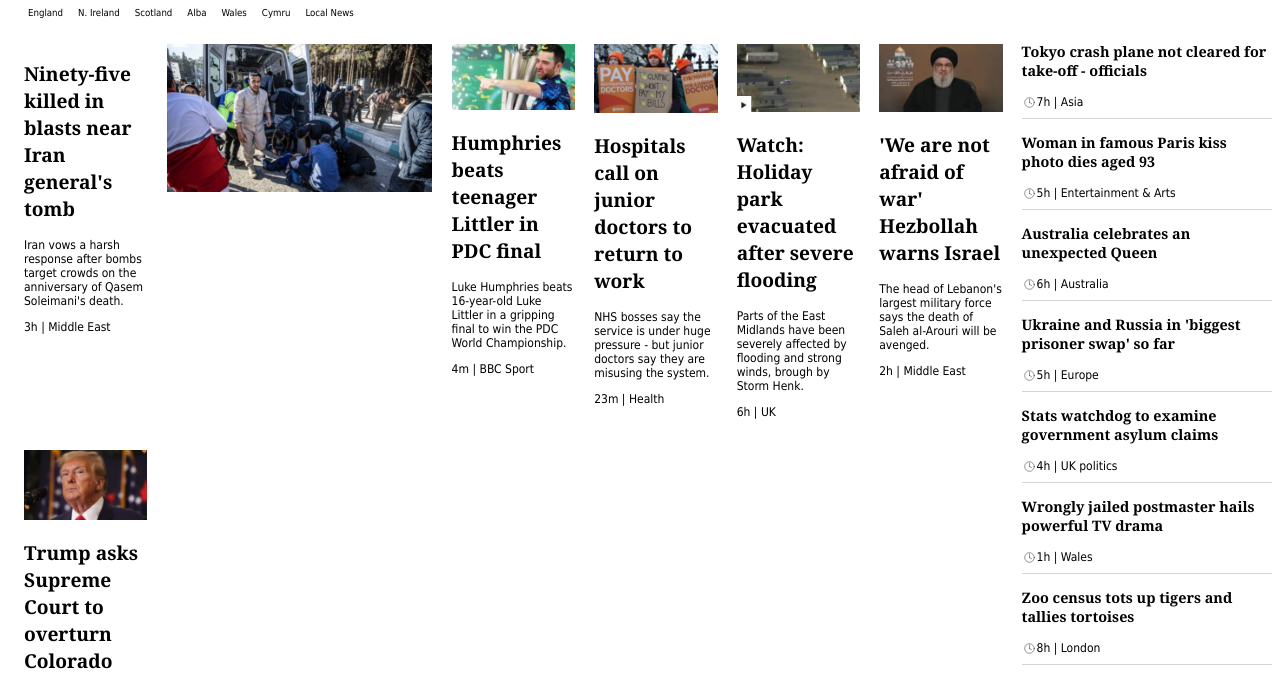
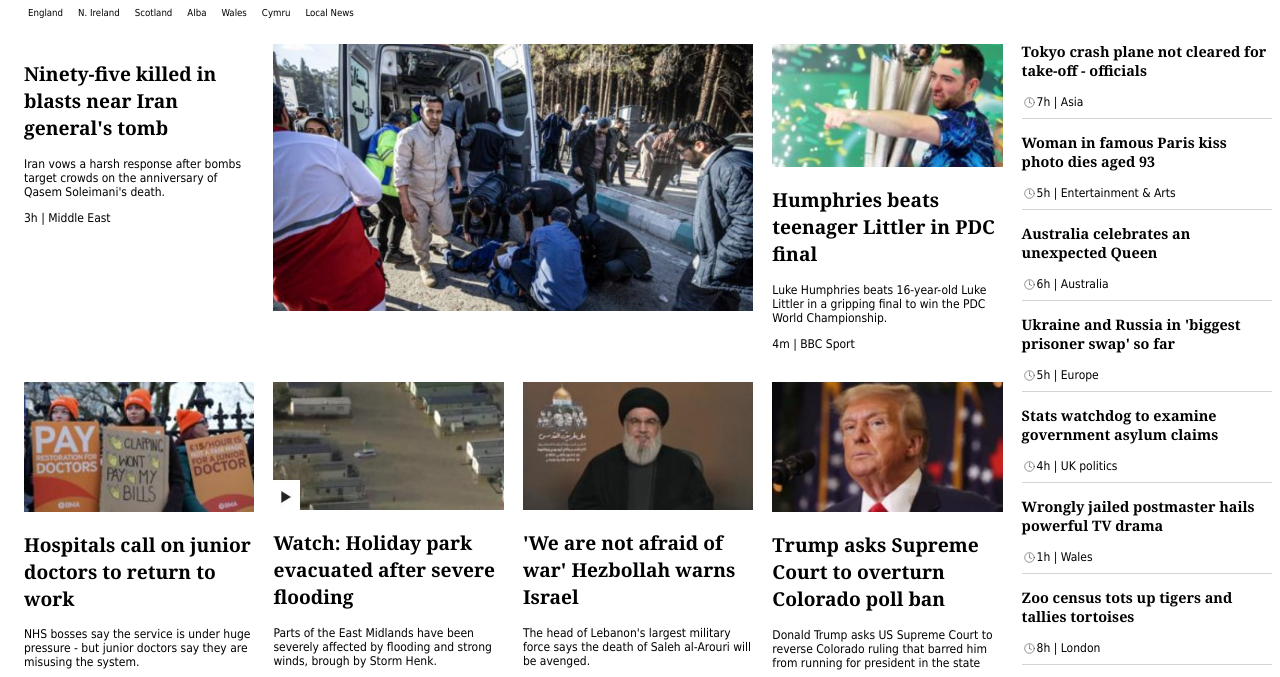
Before and after one commit to staram/bbc-news-clone, a plain HTML site: page index.html in a window 1280 px wide. Shown: the part 116-793 px from the top of the page. Drawn offline with Linux system fonts and the light colour scheme.

Commit message:
grid adjustment

```diff
--- a/style.css
+++ b/style.css
@@ -98,10 +98,8 @@ h3 {
 .magazine {
     display: grid;
     grid-gap: 1.2rem;
-    grid-template-columns: repeat(auto-fit, minmax(120px, 1fr));
-    grid-auto-columns: 100px;
+    grid-template-columns: repeat(auto-fit, minmax(200px, 1fr));
     grid-template-rows: 3;
-    grid-auto-flow: row;
     padding: 1rem;
 }
 
```
